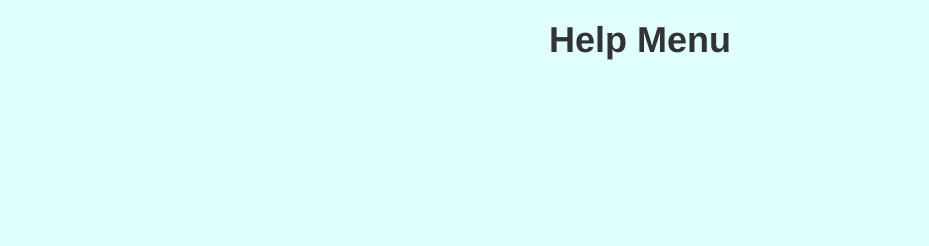
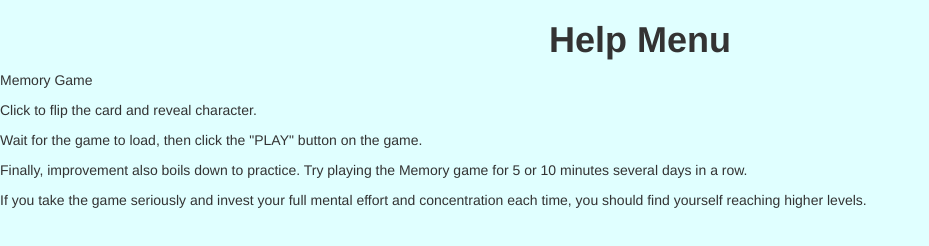
Before and after one commit to Falco927/MS2-ftmp-, a plain HTML site: page helpmenu.html in a window 1280 px wide. Shown: the whole page, without its empty margins (0-929 px from the left). Drawn offline with nearby package versions, Linux system fonts and the light colour scheme.

```diff
--- a/helpmenu.html
+++ b/helpmenu.html
@@ -17,9 +17,18 @@
  <body>
      <h1 style="text-align:center"><b>Help Menu</b></h1>
      <section>
-        <p>
+        <p>Memory Game</p>
 
-        </p>
+        <p>Click to flip the card and reveal character.</p>
+
+        <p>Wait for the game to load, then click the "PLAY" button on the game.</p>
+
+        <p>Finally, improvement also boils down to practice.
+        Try playing the Memory game for 5 or 10 minutes several days in a row.</p>
+
+        <p>If you take the game seriously and invest your full mental effort and concentration each time,
+         you should find yourself reaching higher levels.</p>
+
      </section>
 
  </body>
```
Also changed, not shown: 1 other file.
